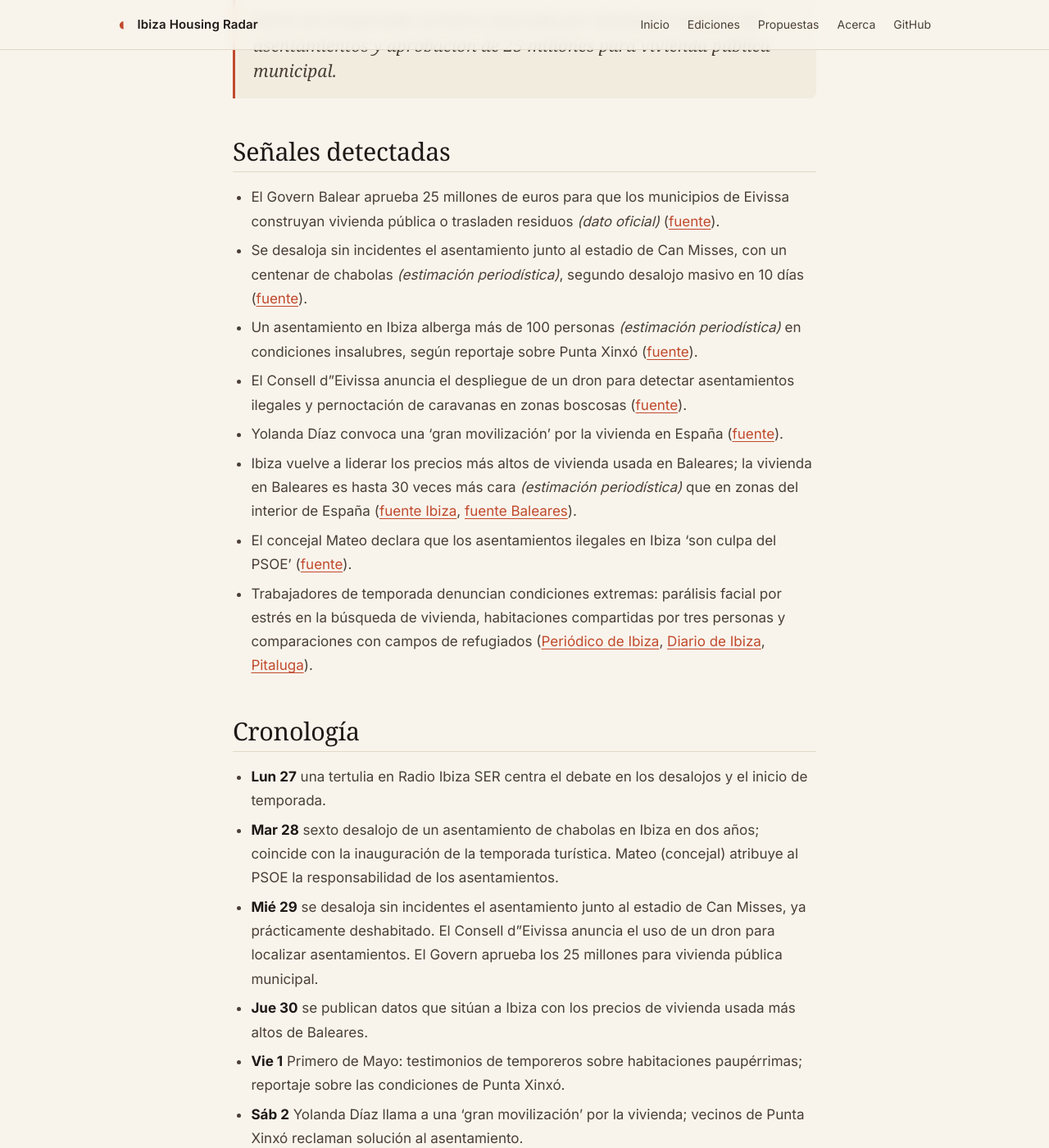
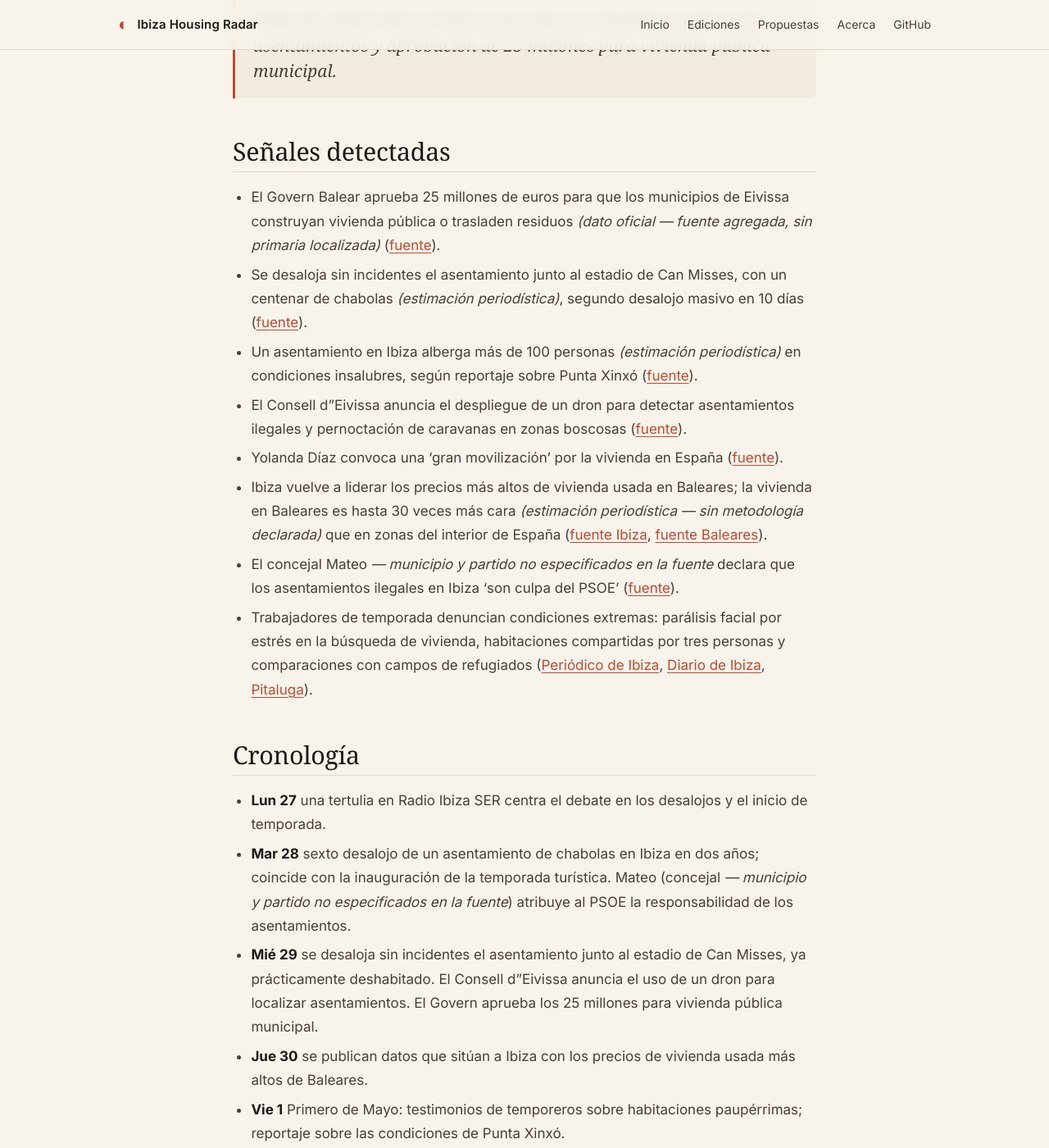
Before and after one commit to otundra/ibiza-housing-radar, a Jekyll site: the page built from docs/_editions/2026-w19.md, in a window 1280 px wide and 1400 px high, scrolled down 286 px. Shown: the whole window at 82% size. Built offline with Jekyll 4.4.1, drawn with Linux system fonts in a browser that asks for light colours; some web fonts are replaced; some of the changed text lies outside the part shown.

Commit message:
fix(w19): correcciones de metadata y etiquetas de fuente bajo D21
Bajo régimen de rodaje pre-lanzamiento (D21): edición revisable sin
nota en /correcciones/ y sin marca pública. Aplicadas dos categorías
de corrección a la edición W19:

NIVEL 1 — Metadata estructurada (frontmatter):
- blocks_cited pasa de ["institucional_publico", "consell"] a
  ["institucional_publico", "sindicato"]. La regla del prompt limita
  blocks_cited a actor_types que PROPONEN. La propuesta del dron del
  Consell se descarta como propuesta habitacional en el cuerpo (es
  enforcement), por lo que "consell" se retira. Yolanda Díaz propone
  movilización estatal en Radar, por lo que "sindicato" entra.
- actors_cited ya estaba completo (Burón sí presente).

NIVEL 2 — Etiquetas inline en el cuerpo (cualifican sin reescribir):
- 25M del Govern: añadida etiqueta "(fuente agregada — sin primaria
  localizada)" en Señales detectadas y en la ficha de propuesta;
  añadida nota explícita de que el reparto entre vivienda pública y
  traslado de residuos no está desglosado en la fuente disponible.
- "30 veces más cara": etiqueta refinada a "(estimación periodística
  — sin metodología declarada)".
- Mateo (concejal): añadida etiqueta inline "— municipio y partido
  no especificados en la fuente" en Señales, Cronología y tabla
  del Mapa de posiciones. No se completa con info posterior;
  trabajamos solo con lo que la fuente da.
- Tabla del Mapa de posiciones: retirada la fila de la propuesta del
  dron (era ambigüedad — el cuerpo la descartaba como propuesta
  habitacional pero la tabla la presentaba como tal).

NIVEL 3 — No se toca: identificación faltante de actores en cuerpo.
Sería añadir info que el editor no tenía cuando se publicó la edición.
La lección queda aplicada al prompt del generador para W20+.

Detalle del razonamiento en private/revisiones/2026-w19.md (commit
aparte del sistema de revisiones).

Co-Authored-By: Claude Opus 4.7 <noreply@anthropic.com>

```diff
--- a/docs/_editions/2026-w19.md
+++ b/docs/_editions/2026-w19.md
@@ -9,26 +9,26 @@ model: "documental-v1"
 proposals_formal_count: 1
 proposals_en_movimiento_count: 1
 actors_cited: ["Govern Balear", "Consell d'Eivissa", "Yolanda Díaz", "Mateo", "Álex Pitaluga", "Javier Burón"]
-blocks_cited: ["institucional_publico", "consell"]
+blocks_cited: ["institucional_publico", "sindicato"]
 omissions_count: 3
 rescued_count: 0
 ---
 
 ## Señales detectadas
 
-- El Govern Balear aprueba 25 millones de euros para que los municipios de Eivissa construyan vivienda pública o trasladen residuos *(dato oficial)* ([fuente](https://www.msn.com/es-es/dinero/bien-inmueble/luz-verde-a-25-millones-de-euros-para-que-los-municipios-de-eivissa-construyan-vivienda-p%C3%BAblica-o-trasladen-residuos/ar-AA21CPfB?apiversion=v2&domshim=1&noservercache=1&noservertelemetry=1&batchservertelemetry=1&renderwebcomponents=1&wcseo=1&bundles=feat-es2020-c)).
+- El Govern Balear aprueba 25 millones de euros para que los municipios de Eivissa construyan vivienda pública o trasladen residuos *(dato oficial — fuente agregada, sin primaria localizada)* ([fuente](https://www.msn.com/es-es/dinero/bien-inmueble/luz-verde-a-25-millones-de-euros-para-que-los-municipios-de-eivissa-construyan-vivienda-p%C3%BAblica-o-trasladen-residuos/ar-AA21CPfB?apiversion=v2&domshim=1&noservercache=1&noservertelemetry=1&batchservertelemetry=1&renderwebcomponents=1&wcseo=1&bundles=feat-es2020-c)).
 - Se desaloja sin incidentes el asentamiento junto al estadio de Can Misses, con un centenar de chabolas *(estimación periodística)*, segundo desalojo masivo en 10 días ([fuente](https://okdiario.com/baleares/desalojado-sin-incidentes-asentamiento-centenar-chabolas-ibiza-segundo-10-dias-16699013)).
 - Un asentamiento en Ibiza alberga más de 100 personas *(estimación periodística)* en condiciones insalubres, según reportaje sobre Punta Xinxó ([fuente](https://www.periodicodeibiza.es/cronica-negra/local/2026/05/01/2620907/animales-muertos-basura-fuertes-olores-asi-viven-mas-100-personas-asentamiento-ibiza.html)).
 - El Consell d'Eivissa anuncia el despliegue de un dron para detectar asentamientos ilegales y pernoctación de caravanas en zonas boscosas ([fuente](https://www.diariodeibiza.es/ibiza/2026/04/29/dron-asentamientos-ilegales-pernoctacion-ibiza-129664600.html)).
 - Yolanda Díaz convoca una "gran movilización" por la vivienda en España ([fuente](https://www.diariodeibiza.es/economia/2026/05/02/yolanda-diaz-gran-batalla-carlos-cuerpo-economia-social-129770327.html)).
-- Ibiza vuelve a liderar los precios más altos de vivienda usada en Baleares; la vivienda en Baleares es hasta 30 veces más cara *(estimación periodística)* que en zonas del interior de España ([fuente Ibiza](https://www.diariodeibiza.es/ibiza/2026/04/30/ibiza-vuelve-liderar-precios-vivienda-129694540.html), [fuente Baleares](https://www.eldebate.com/espana/baleares/20260430/vivienda-baleares-hasta-30-veces-cara-interior-espana_412772.html)).
-- El concejal Mateo declara que los asentamientos ilegales en Ibiza "son culpa del PSOE" ([fuente](https://cadenaser.com/baleares/2026/04/28/mateo-dice-que-los-asentamientos-ilegales-en-ibiza-son-culpa-del-psoe-radio-ibiza/)).
+- Ibiza vuelve a liderar los precios más altos de vivienda usada en Baleares; la vivienda en Baleares es hasta 30 veces más cara *(estimación periodística — sin metodología declarada)* que en zonas del interior de España ([fuente Ibiza](https://www.diariodeibiza.es/ibiza/2026/04/30/ibiza-vuelve-liderar-precios-vivienda-129694540.html), [fuente Baleares](https://www.eldebate.com/espana/baleares/20260430/vivienda-baleares-hasta-30-veces-cara-interior-espana_412772.html)).
+- El concejal Mateo *— municipio y partido no especificados en la fuente* declara que los asentamientos ilegales en Ibiza "son culpa del PSOE" ([fuente](https://cadenaser.com/baleares/2026/04/28/mateo-dice-que-los-asentamientos-ilegales-en-ibiza-son-culpa-del-psoe-radio-ibiza/)).
 - Trabajadores de temporada denuncian condiciones extremas: parálisis facial por estrés en la búsqueda de vivienda, habitaciones compartidas por tres personas y comparaciones con campos de refugiados ([Periódico de Ibiza](https://www.periodicodeibiza.es/pitiusas/ibiza/2026/05/03/2621441/paralizo-media-cara-como-consecuencia-del-estres-encontrar-vivienda-ibiza.html), [Diario de Ibiza](https://www.diariodeibiza.es/ibiza/2026/05/01/mayo-ibiza-dan-habitacion-pauperrima-129754676.html), [Pitaluga](https://www.diariodeibiza.es/ibiza/2026/04/28/peor-asentamientos-ibiza-campos-refugiados-129601841.html)).
 
 ## Cronología
 
 - **Lun 27** una tertulia en Radio Ibiza SER centra el debate en los desalojos y el inicio de temporada.
-- **Mar 28** sexto desalojo de un asentamiento de chabolas en Ibiza en dos años; coincide con la inauguración de la temporada turística. Mateo (concejal) atribuye al PSOE la responsabilidad de los asentamientos.
+- **Mar 28** sexto desalojo de un asentamiento de chabolas en Ibiza en dos años; coincide con la inauguración de la temporada turística. Mateo (concejal *— municipio y partido no especificados en la fuente*) atribuye al PSOE la responsabilidad de los asentamientos.
 - **Mié 29** se desaloja sin incidentes el asentamiento junto al estadio de Can Misses, ya prácticamente deshabitado. El Consell d'Eivissa anuncia el uso de un dron para localizar asentamientos. El Govern aprueba los 25 millones para vivienda pública municipal.
 - **Jue 30** se publican datos que sitúan a Ibiza con los precios de vivienda usada más altos de Baleares.
 - **Vie 1** Primero de Mayo: testimonios de temporeros sobre habitaciones paupérrimas; reportaje sobre las condiciones de Punta Xinxó.
@@ -39,9 +39,8 @@ rescued_count: 0
 
 | Propuesta / tema | Actor | Posición | Fuente |
 |---|---|---|---|
-| 25 millones para vivienda pública municipal | Govern Balear | propone | [↗](https://www.msn.com/es-es/dinero/bien-inmueble/luz-verde-a-25-millones-de-euros-para-que-los-municipios-de-eivissa-construyan-vivienda-p%C3%BAblica-o-trasladen-residuos/ar-AA21CPfB?apiversion=v2&domshim=1&noservercache=1&noservertelemetry=1&batchservertelemetry=1&renderwebcomponents=1&wcseo=1&bundles=feat-es2020-c) |
-| Vigilancia con dron de asentamientos | Consell d'Eivissa | propone | [↗](https://www.diariodeibiza.es/ibiza/2026/04/29/dron-asentamientos-ilegales-pernoctacion-ibiza-129664600.html) |
-| Responsabilidad política de los asentamientos | Mateo (concejal) | señala (al PSOE) | [↗](https://cadenaser.com/baleares/2026/04/28/mateo-dice-que-los-asentamientos-ilegales-en-ibiza-son-culpa-del-psoe-radio-ibiza/) |
+| 25 millones para vivienda pública municipal | Govern Balear | propone | [↗](https://www.msn.com/es-es/dinero/bien-inmueble/luz-verde-a-25-millones-de-euros-para-que-los-municipios-de-eivissa-construyan-vivienda-p%C3%BAblica-o-trasladen-residuos/ar-AA21CPfB?apiversion=v2&domshim=1&noservercache=1&noservertelemetry=1&batchservertelemetry=1&renderwebcomponents=1&wcseo=1&bundles=feat-es2020-c) (fuente agregada) |
+| Responsabilidad política de los asentamientos | Mateo (concejal, municipio y partido no especificados) | señala (al PSOE) | [↗](https://cadenaser.com/baleares/2026/04/28/mateo-dice-que-los-asentamientos-ilegales-en-ibiza-son-culpa-del-psoe-radio-ibiza/) |
 | Movilización estatal por vivienda | Yolanda Díaz | propone | [↗](https://www.diariodeibiza.es/economia/2026/05/02/yolanda-diaz-gran-batalla-carlos-cuerpo-economia-social-129770327.html) |
 | Condiciones en asentamientos de Ibiza | Álex Pitaluga (tercer sector) | denuncia | [↗](https://www.diariodeibiza.es/ibiza/2026/04/28/peor-asentamientos-ibiza-campos-refugiados-129601841.html) |
 | Conflicto generacional y multipropiedad | Javier Burón | señala | [↗](https://www.diariodeibiza.es/baleares/2026/05/01/javier-buron-experto-vivienda-alerta-129756009.html) |
@@ -50,9 +49,9 @@ rescued_count: 0
 
 ### 1. 25 millones para que los municipios de Eivissa construyan vivienda pública
 
-**Govern Balear** (Institucional público) — [fuente](https://www.msn.com/es-es/dinero/bien-inmueble/luz-verde-a-25-millones-de-euros-para-que-los-municipios-de-eivissa-construyan-vivienda-p%C3%BAblica-o-trasladen-residuos/ar-AA21CPfB?apiversion=v2&domshim=1&noservercache=1&noservertelemetry=1&batchservertelemetry=1&renderwebcomponents=1&wcseo=1&bundles=feat-es2020-c)
+**Govern Balear** (Institucional público) — [fuente](https://www.msn.com/es-es/dinero/bien-inmueble/luz-verde-a-25-millones-de-euros-para-que-los-municipios-de-eivissa-construyan-vivienda-p%C3%BAblica-o-trasladen-residuos/ar-AA21CPfB?apiversion=v2&domshim=1&noservercache=1&noservertelemetry=1&batchservertelemetry=1&renderwebcomponents=1&wcseo=1&bundles=feat-es2020-c) *(fuente agregada — sin primaria localizada)*
 
-El Govern Balear aprueba 25 millones de euros para que los municipios de Eivissa construyan vivienda pública o trasladen residuos.
+El Govern Balear aprueba 25 millones de euros para que los municipios de Eivissa construyan vivienda pública o trasladen residuos. El reparto exacto entre vivienda pública y traslado de residuos no está desglosado en la fuente disponible.
 
 - Destinatario: Municipios de Eivissa
 - Estado: Aprobada
```
